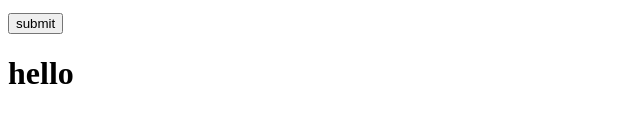
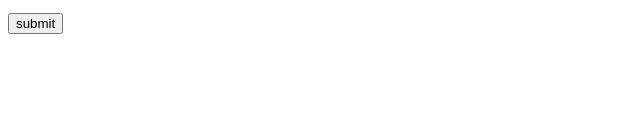
Before and after one commit to Tejs1/react-practise, a React (Create React App) app: page / in a window 1280 px wide. Shown: the part 166-300 px from the top of the page, without its empty margins (0-640 px from the left). Built offline with nearby package versions, Linux system fonts and the light colour scheme.

Commit message:
cheking with forEach

```diff
--- a/src/components/Tweet.js
+++ b/src/components/Tweet.js
@@ -1,10 +1,10 @@
 import react, { useEffect } from "react";
 
 const Tweet = ({ name, tweet, setTweets, tweets }) => {
-  useEffect(() => {
-    // effect
-    console.log(tweet);
-  }, [tweet]);
+  // useEffect(() => {
+  //   // effect
+  //   console.log(tweet);
+  // }, [tweet]);
   const deleteTweet = () => {
     setTweets(tweets.filter((state) => state.id != tweet.id));
   };
--- a/src/components/TweetList.js
+++ b/src/components/TweetList.js
@@ -5,7 +5,6 @@ import Tweet from "./Tweet";
 const TweetList = ({ name, tweets, setTweets }) => {
   return (
     <div className="tweet-list">
-      <h1>hello</h1>
       {tweets.map((tweet) => (
         <Tweet
           name={name}
@@ -15,6 +14,16 @@ const TweetList = ({ name, tweets, setTweets }) => {
           key={tweet.id}
         />
       ))}
+      {/*  foreach doesnt work */}
+      {/* {tweets.forEach((tweet) => (
+        <Tweet
+          name={name}
+          tweet={tweet}
+          tweets={tweets}
+          setTweets={setTweets}
+          key={tweet.id}
+        />
+      ))} */}
     </div>
   );
 };
```
